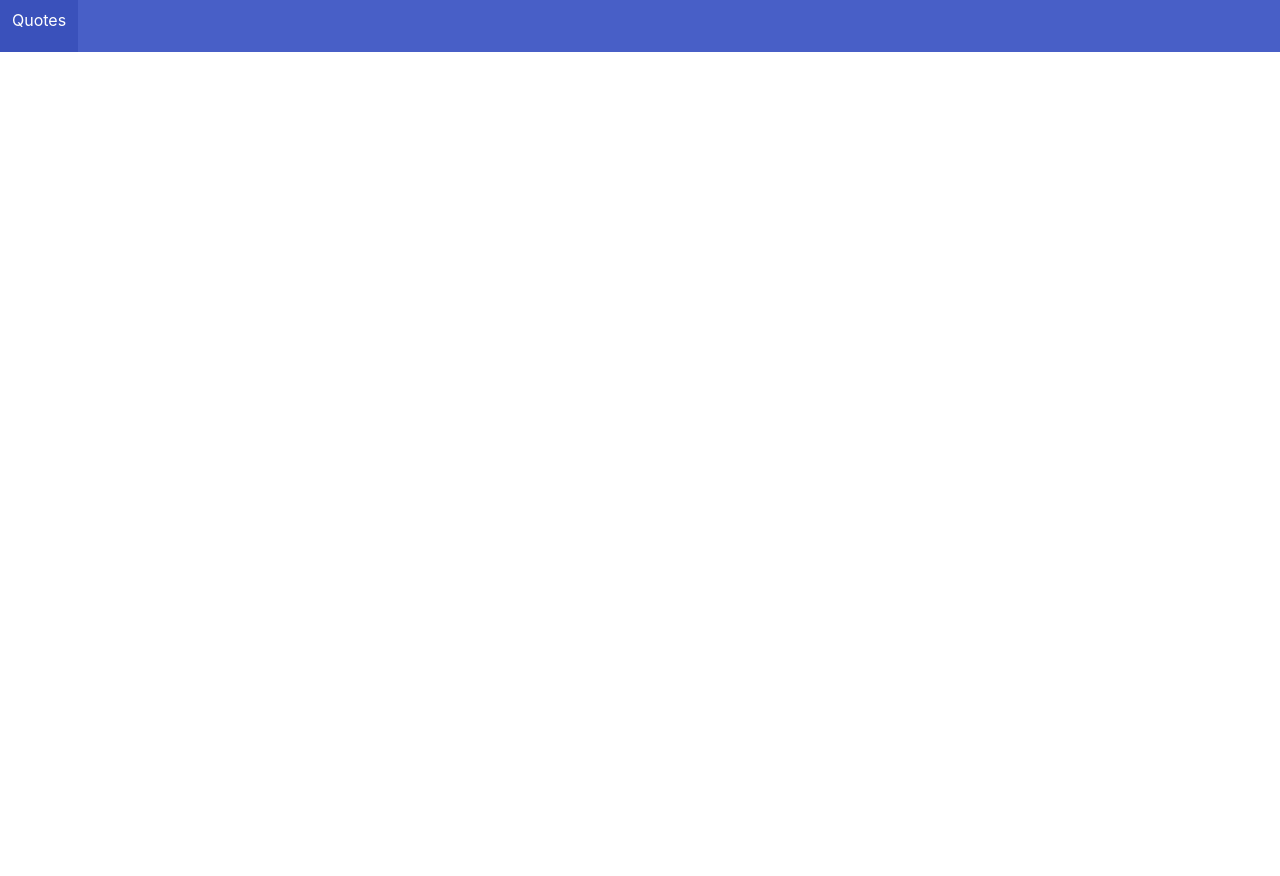
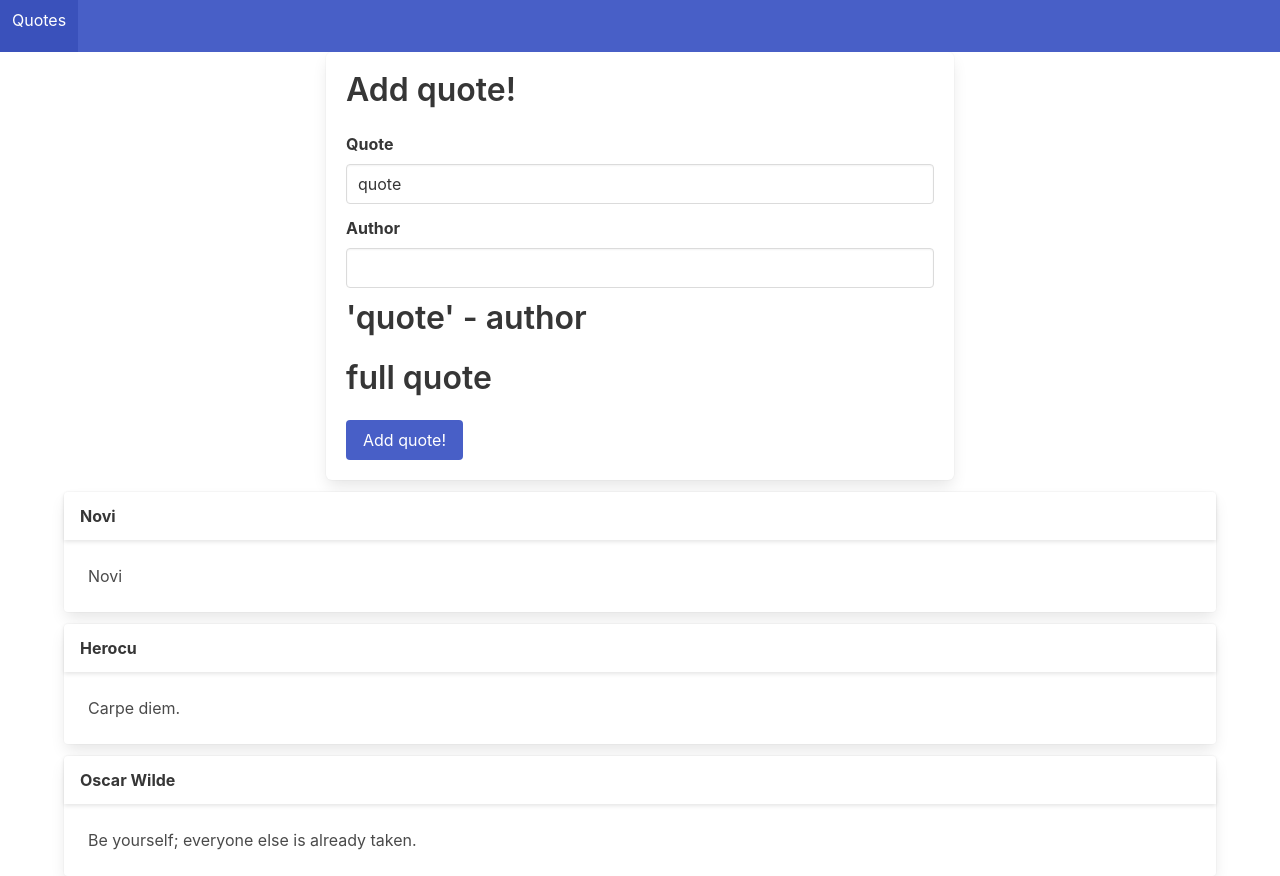
Before and after one commit to MMKLabMR/angular-quotes-app, an Angular app: page / in a window 1280 px wide. Before the commit the page ends 800 px from the top, so only its background shows below. Built offline with nearby package versions, Linux system fonts and the light colour scheme.

Commit message:
Add databinding, @Input, @Output, ngFor...

```diff
--- a/src/app/app.component.html
+++ b/src/app/app.component.html
@@ -1 +1,4 @@
 <app-header></app-header>
+<app-quote-form (addedQuote)="addQuote($event)"></app-quote-form>
+<app-quote-element [text]="'Novi'" [author]="'Novi'"></app-quote-element>
+<app-quote-element *ngFor="let quote of quotes" [author]="quote.author" [text]="quote.text"></app-quote-element>
--- a/src/app/app.component.ts
+++ b/src/app/app.component.ts
@@ -1,4 +1,5 @@
 import { Component } from '@angular/core';
+import {Quote} from './quote.model';
 
 @Component({
   selector: 'app-root',
@@ -7,4 +8,11 @@ import { Component } from '@angular/core';
 })
 export class AppComponent {
   title = 'angular-quotes-app';
+  quotes: Quote[] = [new Quote('q1', 'Carpe diem.', 'Herocu'),
+    new Quote('q2', 'Be yourself; everyone else is already taken.', 'Oscar Wilde')];
+
+  addQuote(quote: Quote) {
+    this.quotes.push(quote);
+  }
+
 }
--- /dev/null
+++ b/src/app/quote-element/quote-element.component.html
@@ -0,0 +1,14 @@
+<div class="container" style="margin-top: 12px;">
+  <div class="card">
+    <header class="card-header">
+      <p class="card-header-title">
+        {{author}}
+      </p>
+    </header>
+    <div class="card-content">
+      <div class="content">
+        {{text}}
+      </div>
+    </div>
+  </div>
+</div>
--- /dev/null
+++ b/src/app/quote-element/quote-element.component.ts
@@ -0,0 +1,16 @@
+import {Component, Input, OnInit} from '@angular/core';
+
+@Component({
+  selector: 'app-quote-element',
+  templateUrl: './quote-element.component.html',
+  styleUrls: ['./quote-element.component.css']
+})
+export class QuoteElementComponent implements OnInit {
+  @Input() text = 'Carpe diem';
+  @Input() author = 'Horace';
+
+  constructor() { }
+
+  ngOnInit(): void {
+  }
+}
--- /dev/null
+++ b/src/app/quote-form/quote-form.component.html
@@ -0,0 +1,25 @@
+<div class="columns is-centered">
+  <div class="column is-half">
+    <div class="box">
+      <h3 class="title">Add quote!</h3>
+
+      <div class="field">
+        <label class="label">Quote</label>
+        <div class="control">
+          <input class="input" type="text" [(ngModel)]="text">
+        </div>
+      </div>
+
+      <div class="field">
+        <label class="label">Author</label>
+        <div class="control">
+          <input class="input" type="text" (input)="onChangeOfAuthor($event)">
+        </div>
+      </div>
+
+      <p class="title">'{{text}}' - {{author}}</p>
+      <p class="title" [innerText]="fullQuote">Full quote</p>
+      <button class="button is-link" (click)="onAddQuote()">Add quote!</button>
+    </div>
+  </div>
+</div>
--- /dev/null
+++ b/src/app/quote-form/quote-form.component.ts
@@ -0,0 +1,34 @@
+import {Component, EventEmitter, OnInit, Output} from '@angular/core';
+import {Quote} from '../quote.model';
+
+@Component({
+  selector: 'app-quote-form',
+  templateUrl: './quote-form.component.html',
+  styleUrls: ['./quote-form.component.css']
+})
+export class QuoteFormComponent implements OnInit {
+  text = 'quote';
+  author = 'author';
+  fullQuote = 'full quote';
+  @Output() addedQuote = new EventEmitter<Quote>();
+
+
+  constructor() { }
+
+  ngOnInit(): void {
+  }
+
+  onChangeOfAuthor(event) {
+    console.log(event);
+    console.log(event.target);
+    console.log(event.target.value);
+    this.author = (event.target as HTMLInputElement).value;
+  }
+
+  onAddQuote(): void {
+    console.log('Quote added');
+    this.fullQuote = `${this.text} - '${this.author}'`;
+    this.addedQuote.emit(new Quote('q3', this.text, this.author));
+  }
+
+}
--- /dev/null
+++ b/src/app/quote.model.ts
@@ -0,0 +1,4 @@
+export class Quote {
+  constructor(public id: string, public text: string, public author: string) {
+  }
+}
```
Also changed, not shown: src/app/app.module.ts (+8 -2 lines), src/app/quote-element/quote-element.component.css (added), src/app/quote-form/quote-form.component.css (added).
